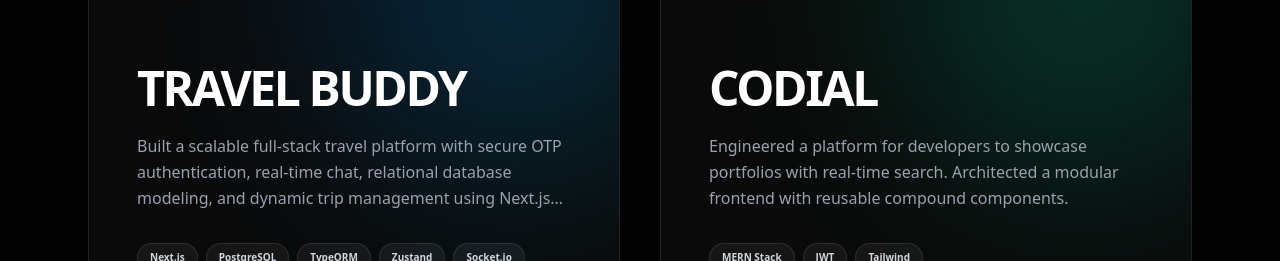
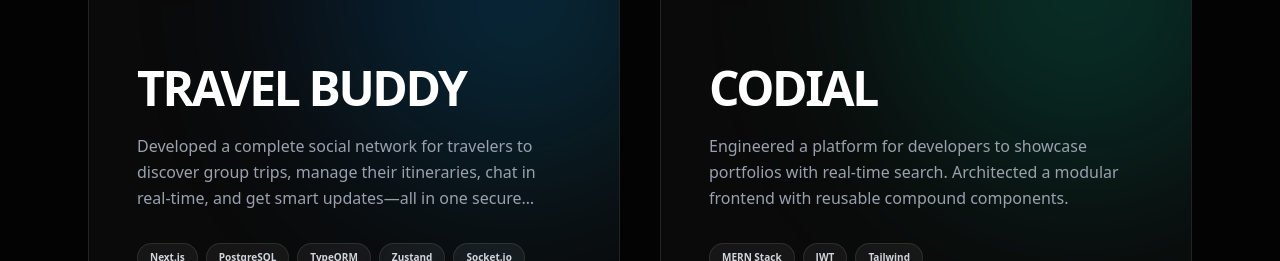
Before and after one commit to h4rsh003/h4rsh003, a Next.js app: page / in a window 1280 px wide. Shown: the part 1920-2181 px from the top of the page. Built offline with nearby package versions, Linux system fonts and the light colour scheme.

Commit message:
updated resume and travel buddy description

```diff
--- a/app/data/resume-data.tsx
+++ b/app/data/resume-data.tsx
@@ -79,7 +79,7 @@
             title: "Travel Buddy",
             category: "Full Stack Social Travel Platform",
             tech: "Next.js • PostgreSQL • TypeORM • Zustand • Socket.io",
-            desc: "Built a scalable full-stack travel platform with secure OTP authentication, real-time chat, relational database modeling, and dynamic trip management using Next.js and PostgreSQL.",
+            desc: "Developed a complete social network for travelers to discover group trips, manage their itineraries, chat in real-time, and get smart updates—all in one secure platform.",
             link: "https://travel-buddy-dusky-mu.vercel.app",
             color: "from-blue-600 to-cyan-400"
         },
```
Also changed, not shown: 1 other file (tests, documents, lock files or other folders).
